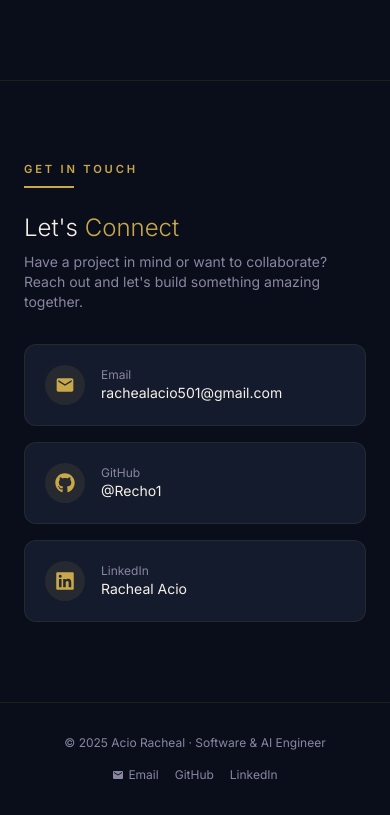
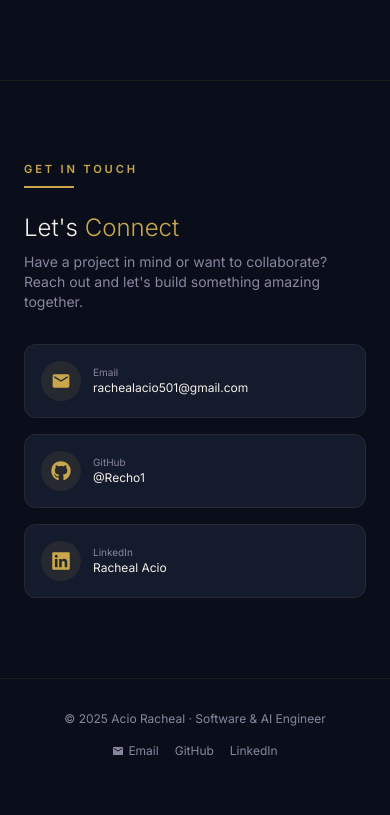
Before and after one commit to Recho1/Official-portfolio, a Next.js app: page / in a window 390 px wide. Shown: the part 8170-8985 px from the top of the page. After the commit the page ends 8961 px from the top, so only its background shows below. Built offline with nearby package versions, Linux system fonts and the light colour scheme.

Commit message:
fix: make contact section and footer fully responsive

```diff
--- a/src/components/Contact.tsx
+++ b/src/components/Contact.tsx
@@ -19,15 +19,15 @@ const Contact = () => {
         {/* Email Card */}
         <a
           href="mailto:rachealacio501@gmail.com?subject=Inquiry%20from%20Portfolio&body=Hi%20Racheal%2C%0D%0A%0D%0AI%20came%20across%20your%20portfolio%20and%20would%20like%20to%20get%20in%20touch%20with%20you%20regarding..."
-          className="group bg-[#141b2d] border border-[#c9a84c]/10 rounded-xl p-5 hover:border-[#c9a84c]/40 transition-all duration-300 hover:shadow-[0_0_30px_rgba(201,168,76,0.05)]"
+          className="group bg-[#141b2d] border border-[#c9a84c]/10 rounded-xl p-4 sm:p-5 hover:border-[#c9a84c]/40 transition-all duration-300 hover:shadow-[0_0_30px_rgba(201,168,76,0.05)]"
         >
-          <div className="flex items-center gap-4">
-            <div className="w-10 h-10 rounded-full bg-[#c9a84c]/10 flex items-center justify-center group-hover:bg-[#c9a84c]/20 transition-colors flex-shrink-0">
-              <MdEmail className="w-5 h-5 text-[#c9a84c]" />
+          <div className="flex items-center gap-3 sm:gap-4">
+            <div className="w-10 h-10 sm:w-12 sm:h-12 rounded-full bg-[#c9a84c]/10 flex items-center justify-center group-hover:bg-[#c9a84c]/20 transition-colors flex-shrink-0">
+              <MdEmail className="w-5 h-5 sm:w-6 sm:h-6 text-[#c9a84c]" />
             </div>
-            <div className="min-w-0">
-              <p className="text-xs text-[#8a86a0]">Email</p>
-              <p className="text-sm text-[#f5f0e8] group-hover:text-[#c9a84c] transition-colors truncate">rachealacio501@gmail.com</p>
+            <div className="min-w-0 flex-1">
+              <p className="text-[10px] sm:text-xs text-[#8a86a0]">Email</p>
+              <p className="text-xs sm:text-sm text-[#f5f0e8] group-hover:text-[#c9a84c] transition-colors truncate">rachealacio501@gmail.com</p>
             </div>
           </div>
         </a>
@@ -37,15 +37,15 @@ const Contact = () => {
           href="https://github.com/Recho1"
           target="_blank"
           rel="noopener noreferrer"
-          className="group bg-[#141b2d] border border-[#c9a84c]/10 rounded-xl p-5 hover:border-[#c9a84c]/40 transition-all duration-300 hover:shadow-[0_0_30px_rgba(201,168,76,0.05)]"
+          className="group bg-[#141b2d] border border-[#c9a84c]/10 rounded-xl p-4 sm:p-5 hover:border-[#c9a84c]/40 transition-all duration-300 hover:shadow-[0_0_30px_rgba(201,168,76,0.05)]"
         >
-          <div className="flex items-center gap-4">
-            <div className="w-10 h-10 rounded-full bg-[#c9a84c]/10 flex items-center justify-center group-hover:bg-[#c9a84c]/20 transition-colors flex-shrink-0">
-              <FaGithub className="w-5 h-5 text-[#c9a84c]" />
+          <div className="flex items-center gap-3 sm:gap-4">
+            <div className="w-10 h-10 sm:w-12 sm:h-12 rounded-full bg-[#c9a84c]/10 flex items-center justify-center group-hover:bg-[#c9a84c]/20 transition-colors flex-shrink-0">
+              <FaGithub className="w-5 h-5 sm:w-6 sm:h-6 text-[#c9a84c]" />
             </div>
-            <div className="min-w-0">
-              <p className="text-xs text-[#8a86a0]">GitHub</p>
-              <p className="text-sm text-[#f5f0e8] group-hover:text-[#c9a84c] transition-colors truncate">@Recho1</p>
+            <div className="min-w-0 flex-1">
+              <p className="text-[10px] sm:text-xs text-[#8a86a0]">GitHub</p>
+              <p className="text-xs sm:text-sm text-[#f5f0e8] group-hover:text-[#c9a84c] transition-colors truncate">@Recho1</p>
             </div>
           </div>
         </a>
@@ -55,15 +55,15 @@ const Contact = () => {
           href="https://www.linkedin.com/in/racheal-acio-a70730398"
           target="_blank"
           rel="noopener noreferrer"
-          className="group bg-[#141b2d] border border-[#c9a84c]/10 rounded-xl p-5 hover:border-[#c9a84c]/40 transition-all duration-300 hover:shadow-[0_0_30px_rgba(201,168,76,0.05)]"
+          className="group bg-[#141b2d] border border-[#c9a84c]/10 rounded-xl p-4 sm:p-5 hover:border-[#c9a84c]/40 transition-all duration-300 hover:shadow-[0_0_30px_rgba(201,168,76,0.05)]"
         >
-          <div className="flex items-center gap-4">
-            <div className="w-10 h-10 rounded-full bg-[#c9a84c]/10 flex items-center justify-center group-hover:bg-[#c9a84c]/20 transition-colors flex-shrink-0">
-              <FaLinkedin className="w-5 h-5 text-[#c9a84c]" />
+          <div className="flex items-center gap-3 sm:gap-4">
+            <div className="w-10 h-10 sm:w-12 sm:h-12 rounded-full bg-[#c9a84c]/10 flex items-center justify-center group-hover:bg-[#c9a84c]/20 transition-colors flex-shrink-0">
+              <FaLinkedin className="w-5 h-5 sm:w-6 sm:h-6 text-[#c9a84c]" />
             </div>
-            <div className="min-w-0">
-              <p className="text-xs text-[#8a86a0]">LinkedIn</p>
-              <p className="text-sm text-[#f5f0e8] group-hover:text-[#c9a84c] transition-colors truncate">Racheal Acio</p>
+            <div className="min-w-0 flex-1">
+              <p className="text-[10px] sm:text-xs text-[#8a86a0]">LinkedIn</p>
+              <p className="text-xs sm:text-sm text-[#f5f0e8] group-hover:text-[#c9a84c] transition-colors truncate">Racheal Acio</p>
             </div>
           </div>
         </a>
--- /dev/null
+++ b/src/components/Footer.tsx
@@ -0,0 +1,40 @@
+import { MdEmail } from "react-icons/md";
+
+const Footer = () => {
+  return (
+    <footer className="border-t border-[#c9a84c]/10 py-6 sm:py-8 px-4 sm:px-6 md:px-10">
+      <div className="max-w-6xl mx-auto flex flex-col sm:flex-row items-center justify-between gap-4">
+        <p className="text-xs text-[#8a86a0] text-center sm:text-left">
+          © 2025 Acio Racheal · Software & AI Engineer
+        </p>
+        <div className="flex flex-wrap items-center justify-center gap-3 sm:gap-4 md:gap-6">
+          <a
+            href="mailto:rachealacio501@gmail.com?subject=Inquiry%20from%20Portfolio&body=Hi%20Racheal%2C%0D%0A%0D%0AI%20came%20across%20your%20portfolio%20and%20would%20like%20to%20get%20in%20touch%20with%20you%20regarding..."
+            className="text-xs text-[#8a86a0] hover:text-[#c9a84c] transition-colors flex items-center gap-1.5"
+          >
+            <MdEmail size={14} />
+            <span>Email</span>
+          </a>
+          <a
+            href="https://github.com/Recho1"
+            target="_blank"
+            rel="noopener noreferrer"
+            className="text-xs text-[#8a86a0] hover:text-[#c9a84c] transition-colors"
+          >
+            GitHub
+          </a>
+          <a
+            href="https://www.linkedin.com/in/racheal-acio-a70730398"
+            target="_blank"
+            rel="noopener noreferrer"
+            className="text-xs text-[#8a86a0] hover:text-[#c9a84c] transition-colors"
+          >
+            LinkedIn
+          </a>
+        </div>
+      </div>
+    </footer>
+  );
+};
+
+export default Footer;
```
